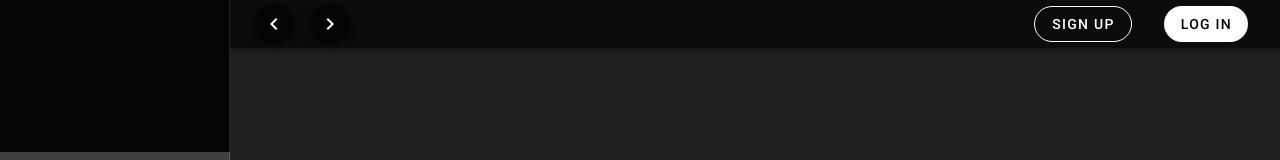
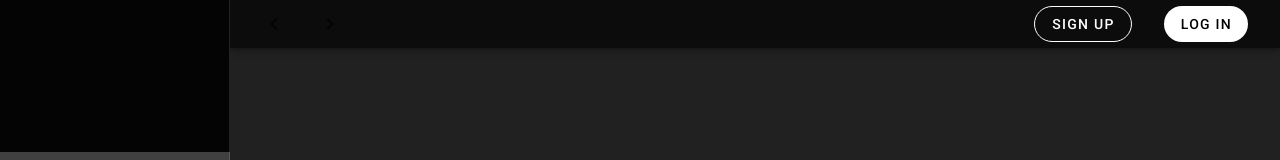
Before and after one commit to Happysword/Spotify-El8alaba-FrontEnd, a Vue app: page / in a window 1280 px wide. Shown: the top 160 px of the page. Built offline with nearby package versions, Linux system fonts and the light colour scheme.

Commit message:
Fixed Some Warnings in Navbar and SelectBar

```diff
--- a/src/components/NavBar.vue
+++ b/src/components/NavBar.vue
@@ -1,6 +1,6 @@
 <template>
   <nav>
-    <v-navigation-drawer app color="#040404" dark v-model="drawer" width="230" permanent="true">
+    <v-navigation-drawer app color="#040404" dark v-model="drawer" width="230" permanent>
       <v-list>
         <v-list-item-content>
           <v-img src="../assets/imgs/El-8alaba.png" contain height="120"></v-img>
@@ -17,11 +17,11 @@
     </v-navigation-drawer>
 
     <v-app-bar color="#0C0C0C" dense dark app>
-      <v-btn color="#040404" small fab class="mx-2" flat>
+      <v-btn color="#040404" small fab class="mx-2" text>
         <v-icon>mdi-chevron-left</v-icon>
       </v-btn>
 
-      <v-btn color="#040404" small fab class="mx-2" flat>
+      <v-btn color="#040404" small fab class="mx-2" text>
         <v-icon>mdi-chevron-right</v-icon>
       </v-btn>
 
--- a/src/components/SelectBar.vue
+++ b/src/components/SelectBar.vue
@@ -1,9 +1,8 @@
 <template>
         <v-btn-toggle
-          v-model="text"
           group
           color="success"
-          dense="true"
+          dense
           dark=""
         >
           <v-btn :value="selectBarValue" route :to="selectBarRoute">
```
